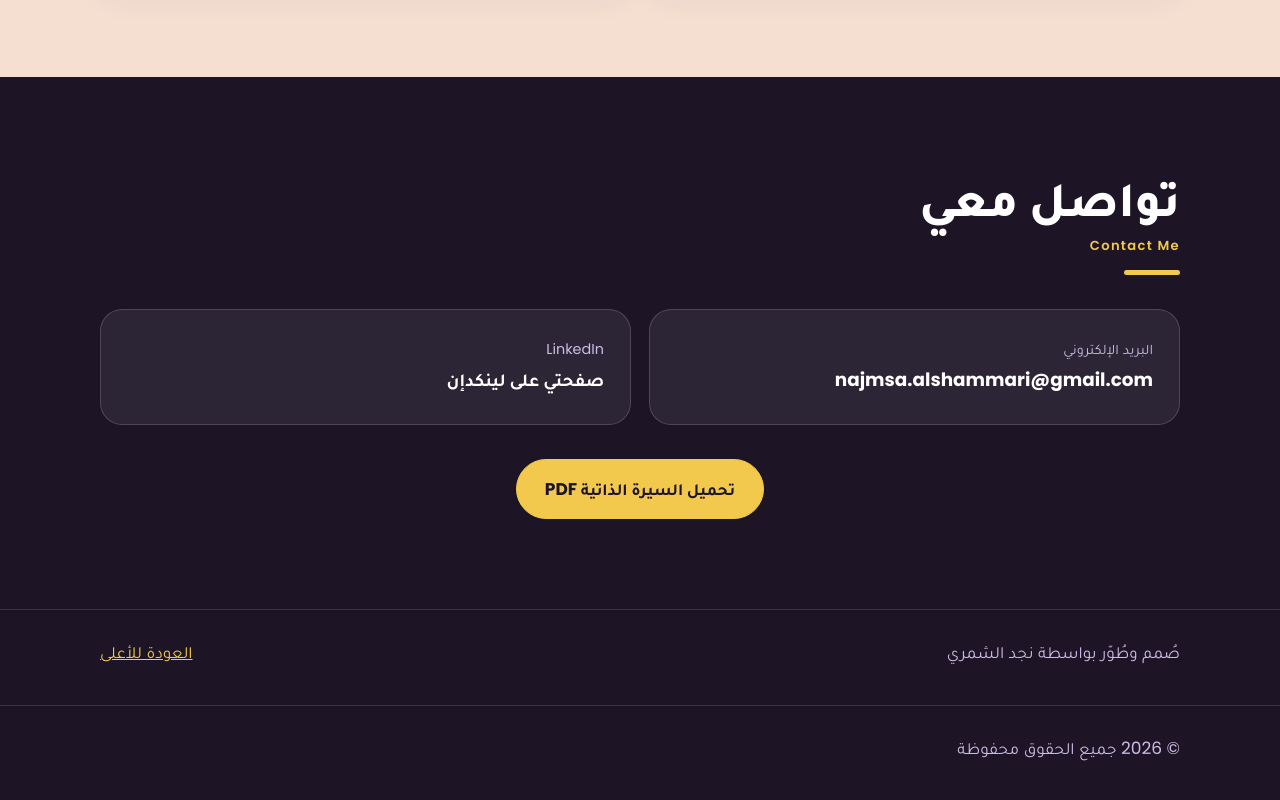
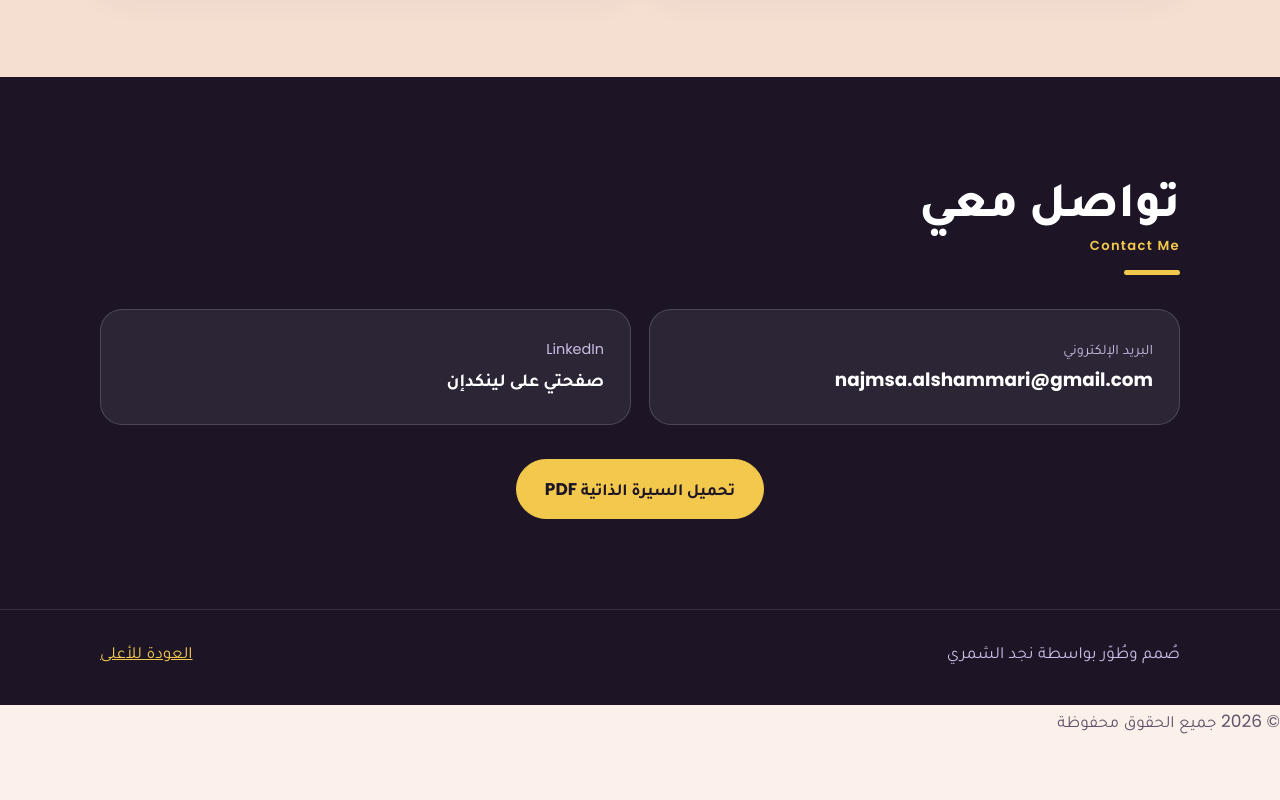
Before and after one commit to najd-ksa/najd-portfolio, a plain HTML site: page index.html in a window 1280 px wide. Shown: the part 4891-5691 px from the top of the page. After the commit the page ends 5644 px from the top, so only its background shows below. Drawn offline with Linux system fonts and the light colour scheme; files whose address does not match are found by name; a web font is replaced by a local one.

Commit message:
Update footer content in index.html

```diff
--- a/index.html
+++ b/index.html
@@ -152,8 +152,8 @@
 </section>
 </main>
 
-<footer>صُمم وطُوّر بواسطة نجد الشمري<a href="#home">العودة للأعلى</a></footer>
-<footer>© 2026 جميع الحقوق محفوظة</footer>
+<footer> صُمم وطُوّر بواسطة نجد الشمري<a href="#home">العودة للأعلى</a></footer>
+<p>© 2026 جميع الحقوق محفوظة</p>
 
 <script src="translations.js"></script>
 <script src="main.js"></script>
```
